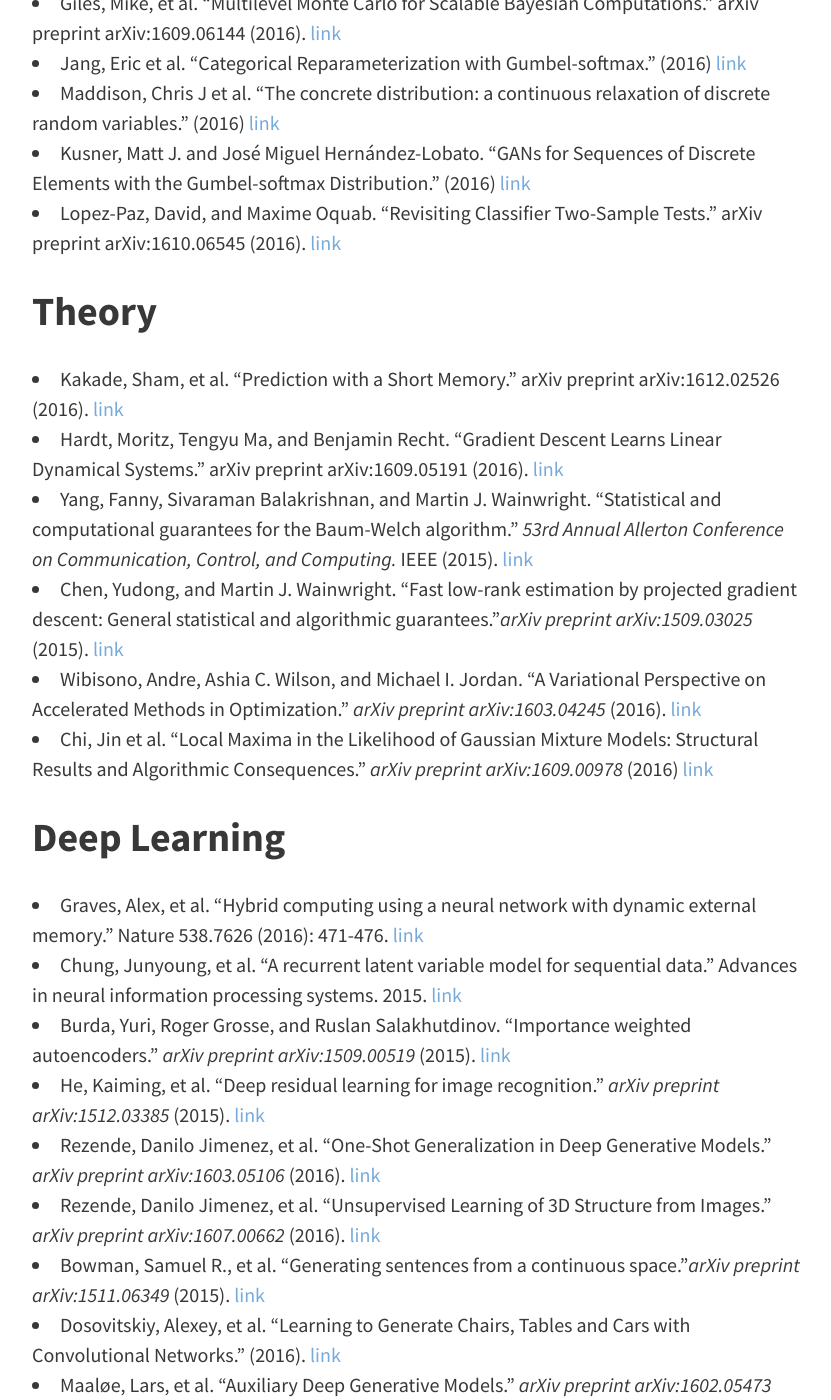
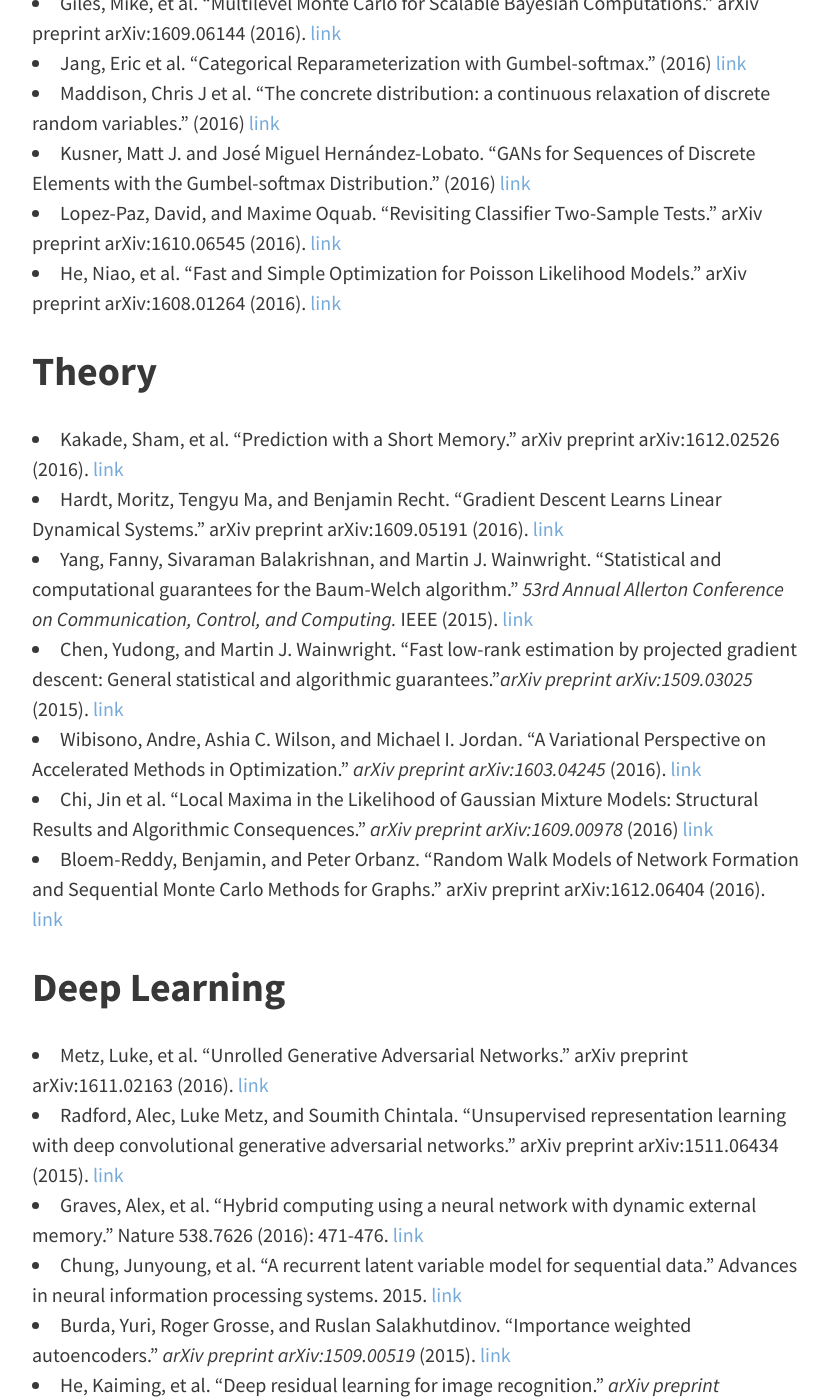
Before and after one commit to casmls/casmls.github.io, a Jekyll site: the page built from papers.md, in a window 1280 px wide and 1400 px high, scrolled down 1257 px. Shown: the whole window, without its empty margins (224-1055 px from the left). Built offline with Jekyll 4.4.1, drawn with Linux system fonts in a browser that asks for light colours; nearby versions of some CDN libraries; some of the changed text lies outside the part shown.

Commit message:
more papers

```diff
--- a/papers.md
+++ b/papers.md
@@ -25,7 +25,7 @@
 - Maddison, Chris J et al. "The concrete distribution: a continuous relaxation of discrete random variables." (2016) [link](http://openreview.net/pdf?id=S1jE5L5gl)
 - Kusner, Matt J. and José Miguel Hernández-Lobato. "GANs for Sequences of Discrete Elements with the Gumbel-softmax Distribution." (2016) [link](https://arxiv.org/abs/1611.04051)
 - Lopez-Paz, David, and Maxime Oquab. "Revisiting Classifier Two-Sample Tests." arXiv preprint arXiv:1610.06545 (2016). [link](https://arxiv.org/pdf/1610.06545)
-
+- He, Niao, et al. "Fast and Simple Optimization for Poisson Likelihood Models." arXiv preprint arXiv:1608.01264 (2016). [link](https://arxiv.org/pdf/1608.01264)
 ## Theory
 - Kakade, Sham, et al. "Prediction with a Short Memory." arXiv preprint arXiv:1612.02526 (2016). [link](https://arxiv.org/pdf/1612.02526)
 - Hardt, Moritz, Tengyu Ma, and Benjamin Recht. "Gradient Descent Learns Linear Dynamical Systems." arXiv preprint arXiv:1609.05191 (2016). [link](https://arxiv.org/pdf/1609.05191)
@@ -33,9 +33,11 @@
 - Chen, Yudong, and Martin J. Wainwright. "Fast low-rank estimation by projected gradient descent: General statistical and algorithmic guarantees."_arXiv preprint arXiv:1509.03025_ (2015). [link](http://arxiv.org/pdf/1509.03025)
 - Wibisono, Andre, Ashia C. Wilson, and Michael I. Jordan. "A Variational Perspective on Accelerated Methods in Optimization." _arXiv preprint arXiv:1603.04245_ (2016). [link](http://arxiv.org/pdf/1603.04245)
 - Chi, Jin et al. “Local Maxima in the Likelihood of Gaussian Mixture Models: Structural Results and Algorithmic Consequences.” _arXiv preprint arXiv:1609.00978_ (2016) [link](https://arxiv.org/pdf/1609.00978v1)
+- Bloem-Reddy, Benjamin, and Peter Orbanz. "Random Walk Models of Network Formation and Sequential Monte Carlo Methods for Graphs." arXiv preprint arXiv:1612.06404 (2016). [link](https://arxiv.org/pdf/1612.06404)
 
 ## Deep Learning
-
+- Metz, Luke, et al. "Unrolled Generative Adversarial Networks." arXiv preprint arXiv:1611.02163 (2016). [link](https://arxiv.org/pdf/1611.02163)
+- Radford, Alec, Luke Metz, and Soumith Chintala. "Unsupervised representation learning with deep convolutional generative adversarial networks." arXiv preprint arXiv:1511.06434 (2015). [link](http://arxiv.org/pdf/1511.06434)
 - Graves, Alex, et al. "Hybrid computing using a neural network with dynamic external memory." Nature 538.7626 (2016): 471-476. [link](http://www.nature.com/nature/journal/v538/n7626/full/nature20101.html)
 - Chung, Junyoung, et al. "A recurrent latent variable model for sequential data." Advances in neural information processing systems. 2015. [link](https://arxiv.org/pdf/1506.02216.pdf)
 - Burda, Yuri, Roger Grosse, and Ruslan Salakhutdinov. "Importance weighted autoencoders." _arXiv preprint arXiv:1509.00519_ (2015). [link](http://arxiv.org/pdf/1509.00519)
@@ -56,6 +58,8 @@
 - Kulkarni, Tejas D., et al. "Deep convolutional inverse graphics network." _Neural Information Processing Systems (NIPS)_ (2015). [link](http://papers.nips.cc/paper/5851-deep-convolutional-inverse-graphics-network.pdf)
 - Gatys, Leon A., Alexander S. Ecker, and Matthias Bethge. "A neural algorithm of artistic style." _arXiv preprint arXiv:1508.06576_ (2015). [link](http://arxiv.org/pdf/1508.06576)
 - Huszár, Ferenc. "How (not) to Train your Generative Model: Scheduled Sampling, Likelihood, Adversary?." arXiv preprint arXiv:1511.05101 (2015). [link](https://arxiv.org/pdf/1511.05101.pdf)
+- Alain, Guillaume, and Yoshua Bengio. "Understanding intermediate layers using linear classifier probes." arXiv preprint arXiv:1610.01644 (2016). [link](https://arxiv.org/pdf/1610.01644)
+- Chen, Yutian, et al. "Learning to Learn for Global Optimization of Black Box Functions." arXiv preprint arXiv:1611.03824 (2016). [link](https://arxiv.org/pdf/1611.03824)
 
 ## State Space Models
 - Foerster, Jakob N., et al. "Intelligible language modeling with input switched affine networks." arXiv preprint arXiv:1611.09434 (2016). [link](https://arxiv.org/pdf/1611.09434)
@@ -74,6 +78,12 @@
 - Tabak, E. G., and Cristina V. Turner. "A family of nonparametric density estimation algorithms." Communications on Pure and Applied Mathematics (2013): 145-164. [link](http://www.fis.uncor.edu/~turner/Trabajos/RevisedTT-ultimaversionTabak-turner.pdf)
 - van den Oord, Aaron, Nal Kalchbrenner, and Koray Kavukcuoglu. "Pixel Recurrent Neural Networks." _arXiv preprint arXiv:1601.06759_ (2016). [link](http://arxiv.org/pdf/1601.06759)
 - Dinh, Laurent, Jascha Sohl-Dickstein, and Samy Bengio. "Density estimation using Real NVP." _arXiv preprint arXiv:1605.08803_ (2016). [link](http://arxiv.org/pdf/1605.08803)
+
+## Reinforcement Learning
+- Levine, Sergey, et al. "End-to-end training of deep visuomotor policies." Journal of Machine Learning Research 17.39 (2016): 1-40. [link](http://www.jmlr.org/papers/volume17/15-522/15-522.pdf)
+- Tamar, Aviv, Sergey Levine, and Pieter Abbeel. "Value Iteration Networks." NIPS (2016). [link](http://arxiv.org/pdf/1602.02867)
+- Finn, Chelsea, Ian Goodfellow, and Sergey Levine. "Unsupervised Learning for Physical Interaction through Video Prediction." arXiv preprint arXiv:1605.07157 (2016). [link](http://arxiv.org/pdf/1605.07157)
+- Agarwal, Alekh, et al. "Corralling a Band of Bandit Algorithms." arXiv preprint arXiv:1612.06246 (2016). [link](https://arxiv.org/pdf/1612.06246)
 
 ## Statistical Neuroscience
 - Marblestone, Adam, Greg Wayne, and Konrad Kording. "Towards an integration of deep learning and neuroscience." _arXiv preprint arXiv:1606.03813_ (2016). [link](http://arxiv.org/pdf/1606.03813.pdf)
```
